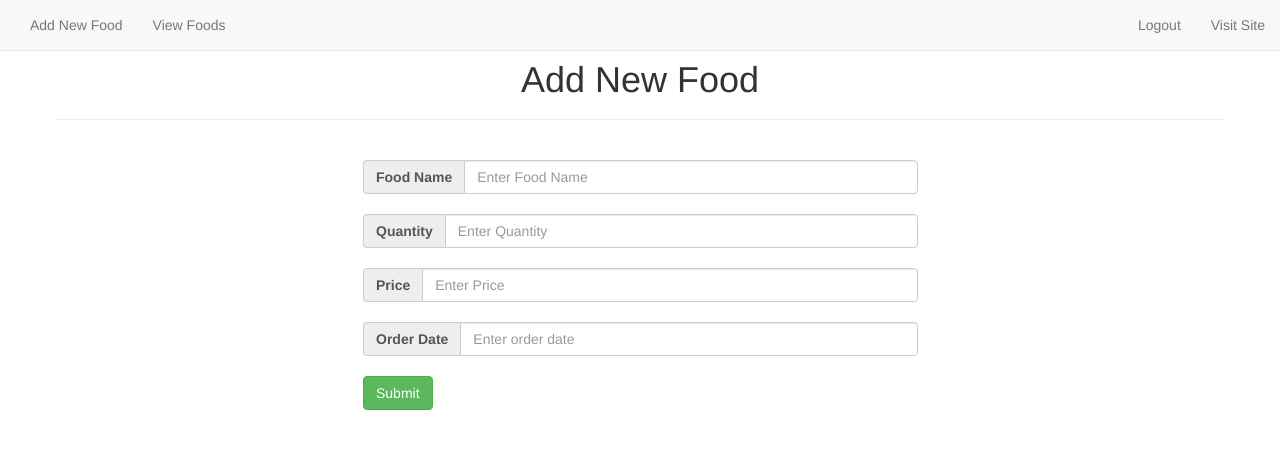
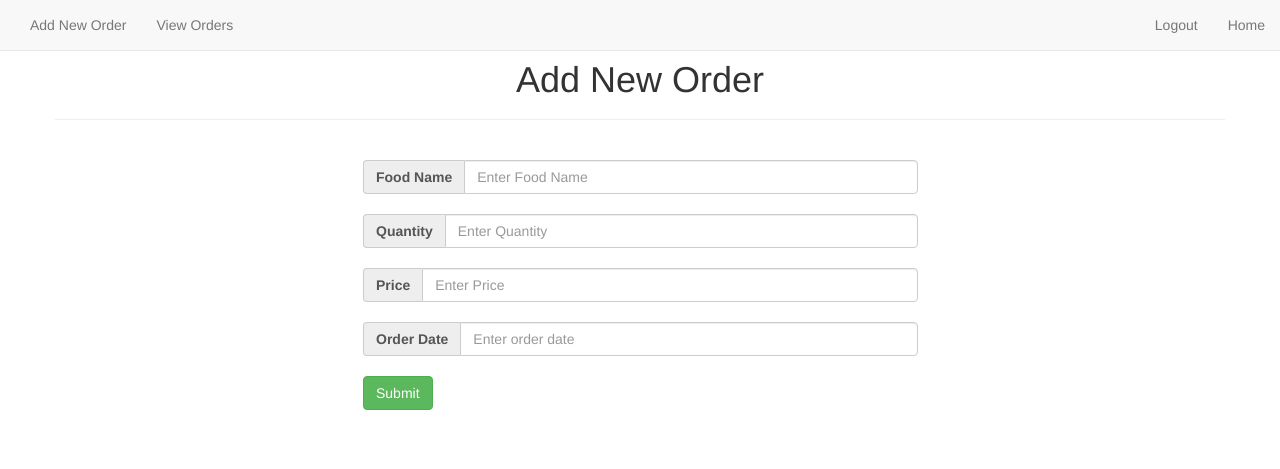
Before and after one commit to adi34gitrepos/dbs-project, a PHP site: page /neworder.php in a window 1280 px wide. Shown: the top 469 px of the page. Run offline with PHP 8.4, Linux system fonts and the light colour scheme; data that the repository does not hold is empty; some libraries are stand-ins or nearby versions.

Commit message:
Update neworder.php

```diff
--- a/neworder.php
+++ b/neworder.php
@@ -28,7 +28,7 @@
 <html lang="en">
 <head>
     <meta charset="UTF-8">
-    <title>New Food</title>
+    <title>New Order</title>
      <link rel="stylesheet" href="https://maxcdn.bootstrapcdn.com/bootstrap/3.3.7/css/bootstrap.min.css">
     <script src="https://ajax.googleapis.com/ajax/libs/jquery/3.3.1/jquery.min.js"></script>
     <script src="https://maxcdn.bootstrapcdn.com/bootstrap/3.3.7/js/bootstrap.min.js"></script>
@@ -43,7 +43,7 @@
     <link rel="stylesheet" href="css/animate.css">
 </head>
 <body>
- <?php include 'navbar_food.php'; ?>
+ <?php include 'navbar_order.php'; ?>
  <br>
 
 
@@ -51,7 +51,7 @@
      <div class="row">
 
         <div class="page-header">
-            <h1 style="text-align: center;">Add New Food</h1>
+            <h1 style="text-align: center;">Add New Order</h1>
             <?php echo $msg; ?>
 
 
```
